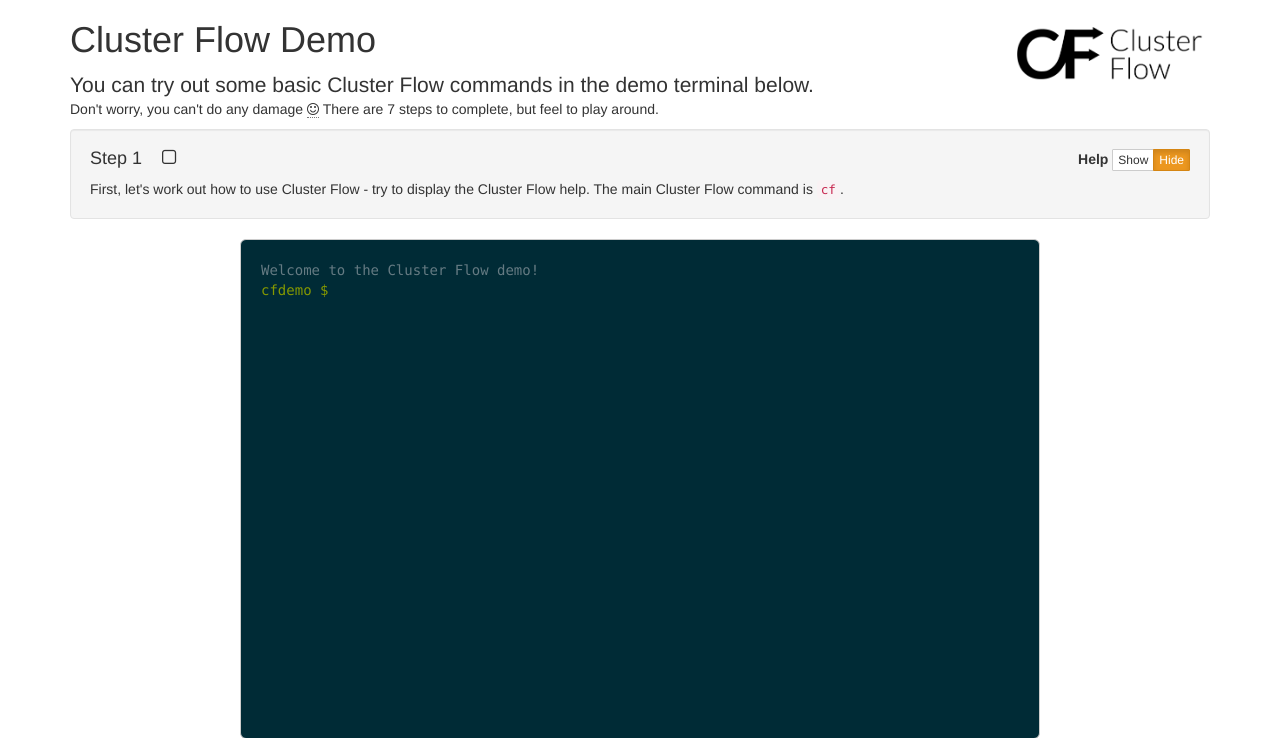
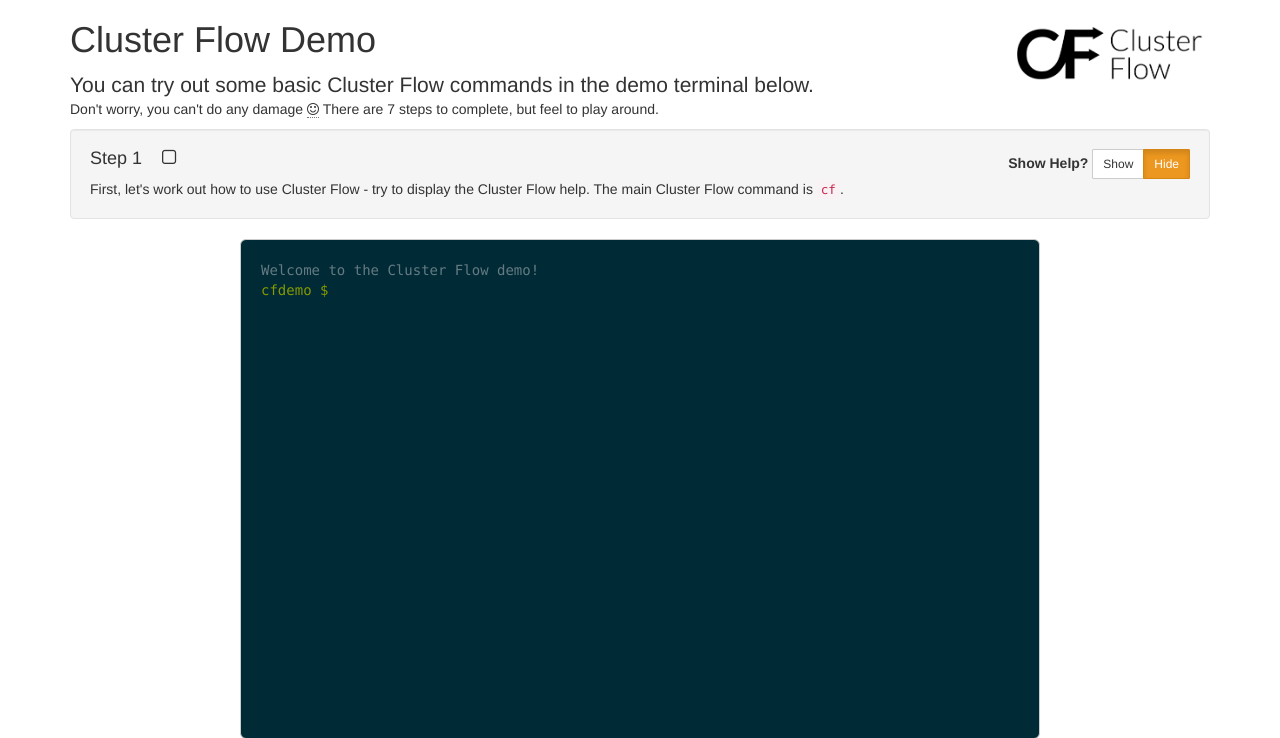
Before and after one commit to ewels/clusterflow-website, a PHP site: page /demo in a window 1280 px wide. Shown: the top 738 px of the page. Run offline with PHP 8.4, Linux system fonts and the light colour scheme; some libraries are stand-ins or nearby versions.

Commit message:
HTML title better. Google fonts for consistency. Bigger help button.

```diff
--- a/demo/demo_styles.css
+++ b/demo/demo_styles.css
@@ -1,4 +1,5 @@
 /* Styles specifically for the Cluster Flow demo */
+@import url(http://fonts.googleapis.com/css?family=Source+Code+Pro);
 
 h1 img {
   max-width: 200px;
@@ -45,7 +46,7 @@ h1 img {
     border-radius: 6px;
     background-color: #002b36;
     color: #657b83;
-    font-family: 'Monaco', monospace;
+    font-family: 'Monaco', 'Source Code Pro', 'Consolas', 'Andale Mono', monospace;
     border: 1px solid #ccc;
     font-size: 14px;
 }
@@ -70,7 +71,7 @@ h1 img {
     color: #657b83;
     width: 100%;
     font-size: 1em;
-    font-family: 'Monaco', monospace;
+    font-family: 'Monaco', 'Source Code Pro', 'Consolas', 'Andale Mono', monospace;
     outline: none;
 }
 .wterm_terminal div:first {
--- a/demo/index.php
+++ b/demo/index.php
@@ -6,7 +6,7 @@
     <meta name="viewport" content="width=device-width, initial-scale=1">
 
     <title>Demo: Cluster Flow</title>
-    <meta name="description" content="A simple and flexible bioinformatics pipeline tool">
+    <meta name="description" content="Cluster Flow: A simple and flexible bioinformatics pipeline tool">
     <meta name="author" content="Phil Ewels">
 
     <!-- Bootstrap -->
@@ -54,10 +54,10 @@
 <div class="container">
   <div id="demo_instructions" class="well">
     <div class="help-toggle pull-right">
-      <label>Help</label>
+      <label>Show Help?</label>
       <div class="btn-group btn-toggle">
-        <button class="btn btn-xs btn-on btn-default">Show</button>
-        <button class="btn btn-xs btn-off btn-warning active">Hide</button>
+        <button class="btn btn-sm btn-on btn-default">Show</button>
+        <button class="btn btn-sm btn-off btn-warning active">Hide</button>
       </div>
     </div>
 
--- a/index.php
+++ b/index.php
@@ -6,7 +6,7 @@
     <meta name="viewport" content="width=device-width, initial-scale=1">
 
     <title>Cluster Flow</title>
-    <meta name="description" content="A simple and flexible bioinformatics pipeline tool">
+    <meta name="description" content="Cluster Flow: A simple and flexible bioinformatics pipeline tool">
     <meta name="author" content="Phil Ewels">
 
     <!-- Bootstrap -->
```
